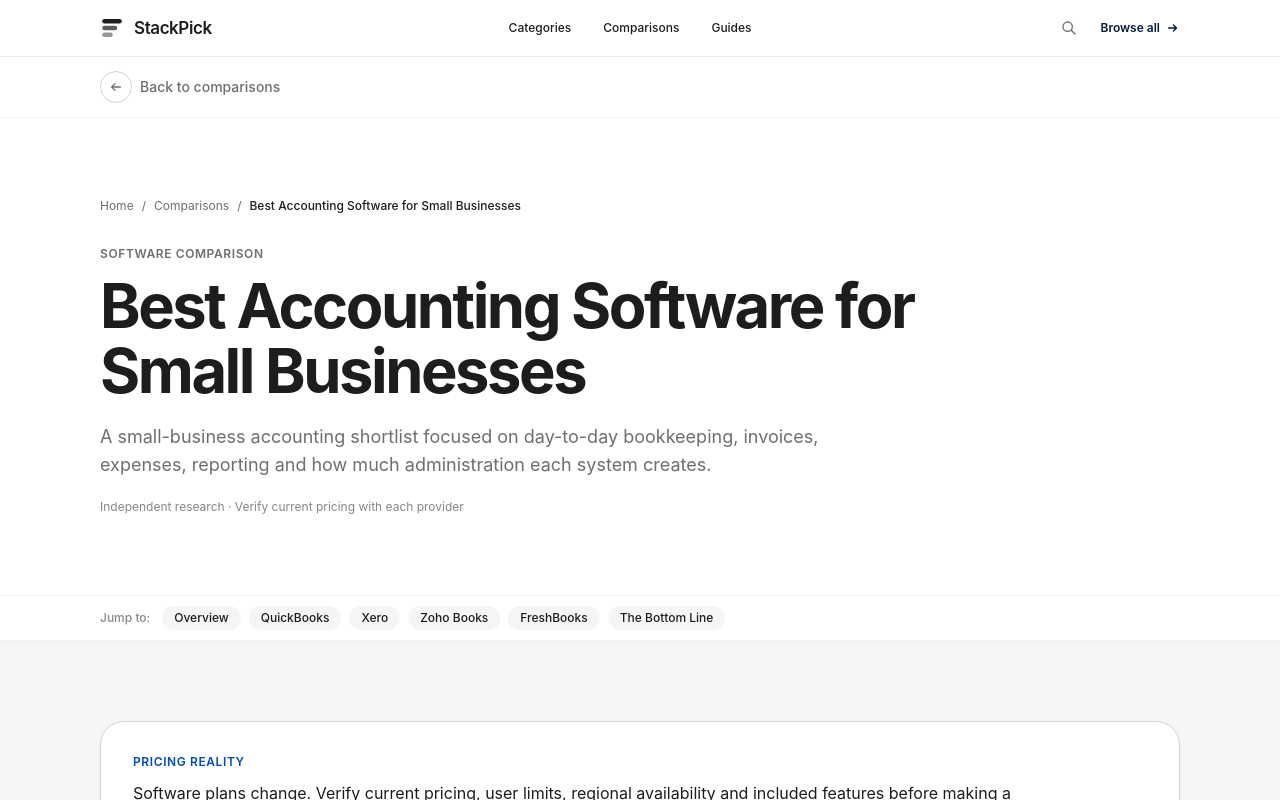
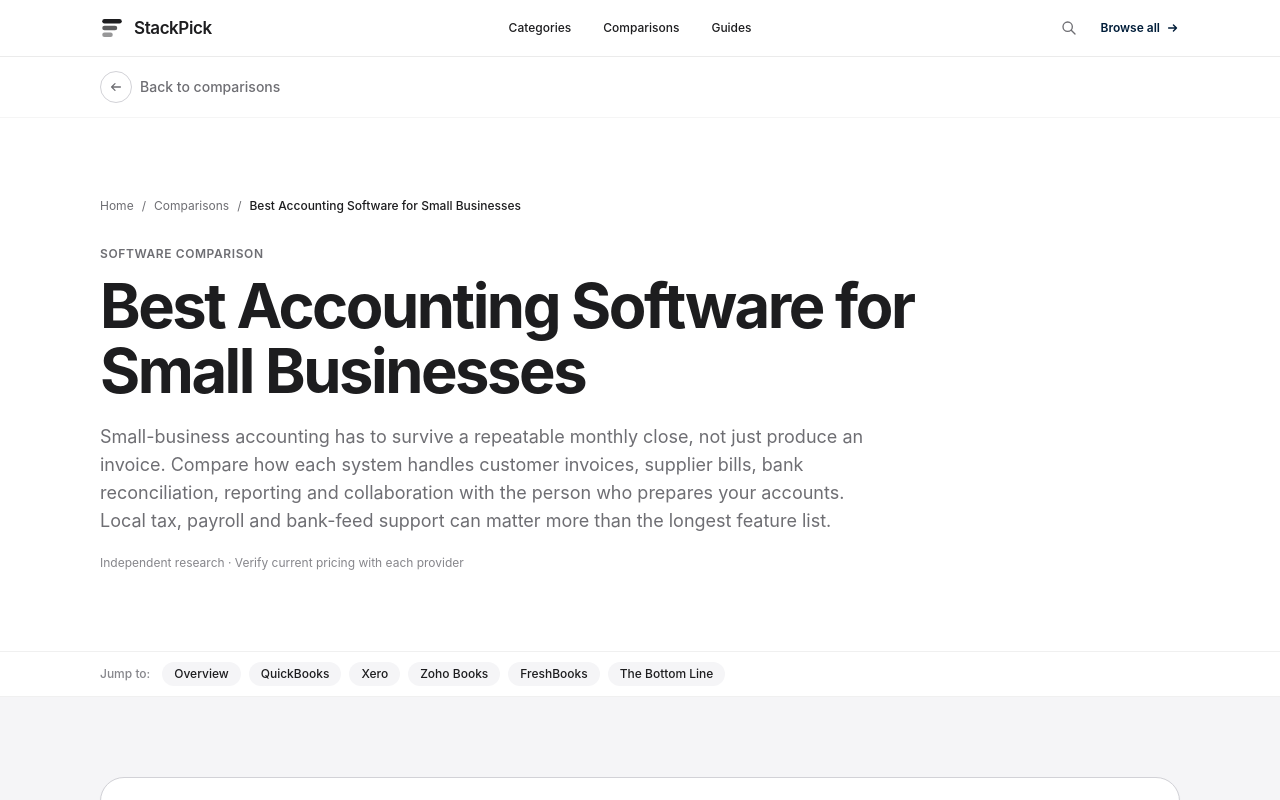
Before and after one commit to LinukaBandara/StackPick, a Next.js app: page /best/accounting-for-small-businesses in a window 1280 px wide. Shown: the top 800 px of the page. Built offline with nearby package versions, Linux system fonts and the light colour scheme; no server answers.

Commit message:
Improve accounting and expense workflow guidance

```diff
--- a/app/best/accounting-for-small-businesses/page.tsx
+++ b/app/best/accounting-for-small-businesses/page.tsx
@@ -3,7 +3,7 @@ import ComparisonArticle from "@/components/ComparisonArticle";
 
 export const metadata: Metadata = {
   title: "Best Accounting Software for Small Businesses (2026)",
-  description: "A small-business accounting shortlist focused on day-to-day bookkeeping, invoices, expenses, reporting and how much administration each system creates.",
+  description: "Compare small-business accounting software for reconciliation, supplier bills, reporting, team access and accountant handoff.",
   alternates: { canonical: "/best/accounting-for-small-businesses" },
 };
 
@@ -12,27 +12,29 @@ export default function Page() {
     <ComparisonArticle
       title="Best Accounting Software for Small Businesses"
       slug="accounting-for-small-businesses"
-      intro="A small-business accounting shortlist focused on day-to-day bookkeeping, invoices, expenses, reporting and how much administration each system creates."
-      pricingNote="Software plans change. Verify current pricing, user limits, regional availability and included features before making a business decision."
+      intro="Small-business accounting has to survive a repeatable monthly close, not just produce an invoice. Compare how each system handles customer invoices, supplier bills, bank reconciliation, reporting and collaboration with the person who prepares your accounts. Local tax, payroll and bank-feed support can matter more than the longest feature list."
+      pricingNote="Pricing and regional features change. Verify current user-seat costs, bank-feed availability, tax support, payroll coverage and accountant access before migrating the company's records."
       tools={[
-        { name: "QuickBooks", bestFor: "All-round small-business accounting", freeOption: "Check the provider's current free or trial terms and limits.", tradeoff: "Its mature accounting ecosystem can suit businesses with an established bookkeeper, but plan choice, regional tax support and payroll availability need verification.", url: "https://quickbooks.intuit.com/" },
-        { name: "Xero", bestFor: "Cloud accounting and collaboration", freeOption: "Check the provider's current free or trial terms and limits.", tradeoff: "Cloud collaboration can work well for owners and external accountants, but confirm local bank feeds, payroll support and tax workflows before migration.", url: "https://www.xero.com/" },
-        { name: "Zoho Books", bestFor: "Businesses using Zoho", freeOption: "Check the provider's current free or trial terms and limits.", tradeoff: "Can fit businesses already using Zoho apps and wanting connected operations, but verify regional tax coverage and whether integrations cover your actual workflow.", url: "https://www.zoho.com/books/" },
-        { name: "FreshBooks", bestFor: "Service businesses", freeOption: "Check the provider's current free or trial terms and limits.", tradeoff: "Can suit service businesses that bill clients and track time, but businesses needing inventory or more complex accounting should check fit carefully before choosing.", url: "https://www.freshbooks.com/" },
+        { name: "QuickBooks", bestFor: "Businesses with an established bookkeeping workflow", freeOption: "Check current country-specific trial and subscription terms.", tradeoff: "A mature accounting ecosystem can suit an existing accountant workflow, but plan choice and local tax or payroll support need checking.", url: "https://quickbooks.intuit.com/" },
+        { name: "Xero", bestFor: "Cloud accounting shared by owners and external accountants", freeOption: "Check current trial terms and included plan features.", tradeoff: "Cloud collaboration can simplify handoffs, but verify local bank feeds, payroll and tax workflows before migration.", url: "https://www.xero.com/" },
+        { name: "Zoho Books", bestFor: "Businesses already using Zoho for other operations", freeOption: "Check current country eligibility and product-specific limits.", tradeoff: "Connected apps can reduce duplicate entry, but the setup is only worthwhile if the integrations cover your actual processes.", url: "https://www.zoho.com/books/" },
+        { name: "FreshBooks", bestFor: "Service businesses that bill projects or tracked time", freeOption: "Check current trial terms, client limits and plan requirements.", tradeoff: "Can fit service billing and time-based work, but inventory-heavy or more complex accounting needs should be assessed carefully.", url: "https://www.freshbooks.com/" },
       ]}
-      bottomLine="The best choice depends on the workflow you actually need to run every week. Start with the smallest system that solves the current problem, then check its limits and exit options before committing."
+      bottomLine="Choose around the monthly close: can the team reconcile transactions, correct exceptions and give the accountant reliable reports without rebuilding them elsewhere? Favor the tool that fits your country's requirements and existing bookkeeping process. Test a normal week plus one month-end handoff before migrating historical data."
     >
       <section className="bg-white">
         <div className="sp-container py-16 sm:py-20">
-          <p className="sp-eyebrow">StackPick small-business workflow</p>
-          <h2 className="sp-title mt-4 max-w-4xl">Test the weekly bookkeeping loop, then the month-end handoff.</h2>
+          <p className="sp-eyebrow">Small-business close test</p>
+          <h2 className="sp-title mt-4 max-w-4xl">Test exceptions and collaboration—not just data entry.</h2>
           <p className="mt-5 max-w-3xl text-base leading-7 text-[#6e6e73]">
-            Pick one normal week of transactions and check how each finalist handles customer invoices, supplier bills, expenses, bank reconciliation and the reports your accountant needs. Then verify country-specific tax, payroll and bank-feed support. A tool that fits your existing accounting workflow can reduce migration and training costs even if another product has a longer feature list.
+            Use a sample period with a customer invoice, supplier bill, reimbursable expense,
+            unmatched bank transaction and correction. Then have the person responsible for
+            bookkeeping review the reports and permissions.
           </p>
           <div className="mt-8 grid gap-4 sm:grid-cols-3">
-            <div className="rounded-2xl border border-[#e4e7ec] bg-[#f7f8fc] p-6"><p className="font-semibold text-[#101828]">Daily records</p><p className="mt-2 text-sm leading-6 text-[#667085]">Create an invoice, enter a supplier bill and attach an expense receipt.</p></div>
-            <div className="rounded-2xl border border-[#e4e7ec] bg-[#f7f8fc] p-6"><p className="font-semibold text-[#101828]">Month-end close</p><p className="mt-2 text-sm leading-6 text-[#667085]">Reconcile a bank transaction and identify how exceptions are corrected.</p></div>
-            <div className="rounded-2xl border border-[#e4e7ec] bg-[#f7f8fc] p-6"><p className="font-semibold text-[#101828]">Team and compliance</p><p className="mt-2 text-sm leading-6 text-[#667085]">Check accountant permissions, user limits and local tax or payroll availability.</p></div>
+            <div className="rounded-2xl border border-black/10 p-6"><p className="font-semibold">Reconciliation</p><p className="mt-2 text-sm leading-6 text-[#6e6e73]">Find unmatched transactions and correct a duplicate or miscategorized entry.</p></div>
+            <div className="rounded-2xl border border-black/10 p-6"><p className="font-semibold">Management reports</p><p className="mt-2 text-sm leading-6 text-[#6e6e73]">Check whether cash position, overdue invoices and expense totals are easy to interpret.</p></div>
+            <div className="rounded-2xl border border-black/10 p-6"><p className="font-semibold">Team handoff</p><p className="mt-2 text-sm leading-6 text-[#6e6e73]">Confirm accountant permissions, audit history, seat cost and data export.</p></div>
           </div>
         </div>
       </section>
```
